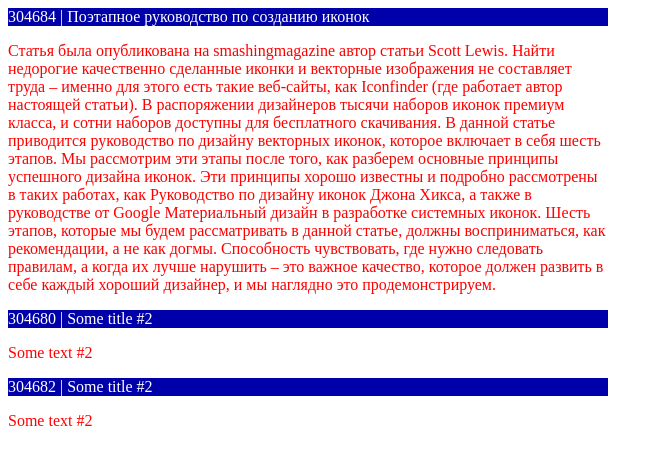
After one commit to EvgeniyVolkov/MyEasyCode, a PHP site: page /html_posts.php in a window 1280 px wide. The commit adds this page. Shown: the top 465 px of the page, without its empty margins (0-663 px from the left). Run offline with PHP 8.4, Linux system fonts and the light colour scheme.

Commit message:
* update

```diff
--- /dev/null
+++ b/html_posts.php
@@ -0,0 +1,47 @@
+<?php
+$posts = array(
+    304684 => array(
+        'title' => 'Поэтапное руководство по созданию иконок',
+        'text'  => 'Статья была опубликована на smashingmagazine автор статьи Scott Lewis.
+
+Найти недорогие качественно сделанные иконки и векторные изображения не составляет труда – именно для этого есть такие веб-сайты, как Iconfinder (где работает автор настоящей статьи). В распоряжении дизайнеров тысячи наборов иконок премиум класса, и сотни наборов доступны для бесплатного скачивания.
+
+В данной статье приводится руководство по дизайну векторных иконок, которое включает в себя шесть этапов. Мы рассмотрим эти этапы после того, как разберем основные принципы успешного дизайна иконок. Эти принципы хорошо известны и подробно рассмотрены в таких работах, как Руководство по дизайну иконок Джона Хикса, а также в руководстве от Google Материальный дизайн в разработке системных иконок. Шесть этапов, которые мы будем рассматривать в данной статье, должны восприниматься, как рекомендации, а не как догмы. Способность чувствовать, где нужно следовать правилам, а когда их лучше нарушить – это важное качество, которое должен развить в себе каждый хороший дизайнер, и мы наглядно это продемонстрируем.
+'
+    ),
+    304680 => array(
+        'title' => 'Some title #2',
+        'text'  => 'Some text #2'
+    ),
+    304682 => array(
+        'title' => 'Some title #2',
+        'text'  => 'Some text #2'
+    )
+);
+?>
+
+<style>
+    #container {
+        width: 800px;
+    }
+    .post {
+        width: 600px;
+    }
+    .title {
+        color: white;
+        background-color: #0000aa;
+    }
+    .content {
+        color: red;
+    }
+</style>
+<div id="container">
+    <?php foreach ($posts as $postId => $postData): ?>
+        <div class="post">
+            <p class="title"><?php echo $postId . ' | ' . $postData['title'] ?></p>
+            <div class="content">
+                <?php echo $postData['text'] ?>
+            </div>
+        </div>
+    <?php endforeach; ?>
+</div>
```
Also changed, not shown: classword7.2.php (+7 -1 lines), classwork_random.php (+29 -4 lines), while.php (added, +13 -0 lines).
